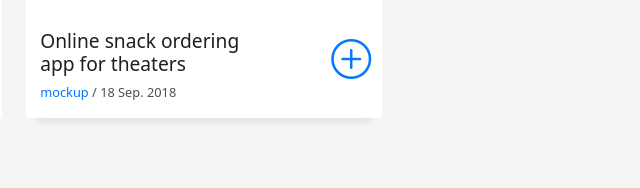
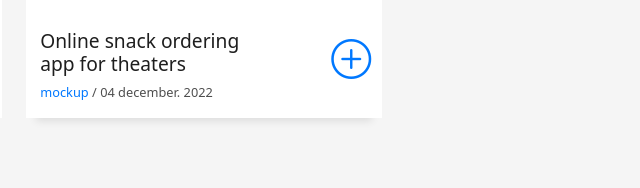
Before and after one commit to tsanjaykarthik/Sanjay-Karthik, a plain HTML site: page index.html in a window 1280 px wide. Shown: the part 3712-3900 px from the top of the page, 436-1076 px from the left. Drawn offline with Linux system fonts and the light colour scheme.

Commit message:
Update index.html

```diff
--- a/index.html
+++ b/index.html
@@ -311,7 +311,7 @@
                   <div class="col-sm-8">
                     <h2 class="w-title">Online snack ordering app for theaters</h2>
                     <div class="w-more">
-                      <span class="w-ctegory">mockup</span> / <span class="w-date">18 Sep. 2018</span>
+                      <span class="w-ctegory">mockup</span> / <span class="w-date">04 december. 2022</span>
                     </div>
                   </div>
                   <div class="col-sm-4">
```
